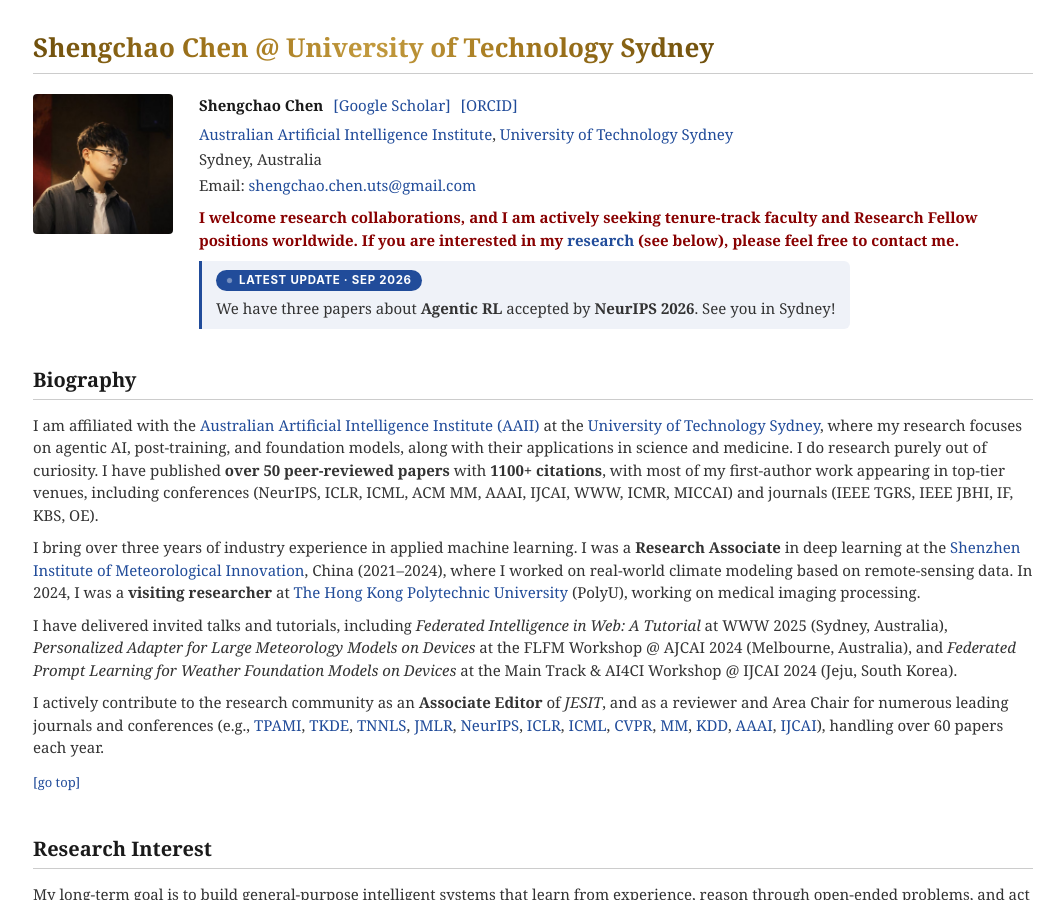
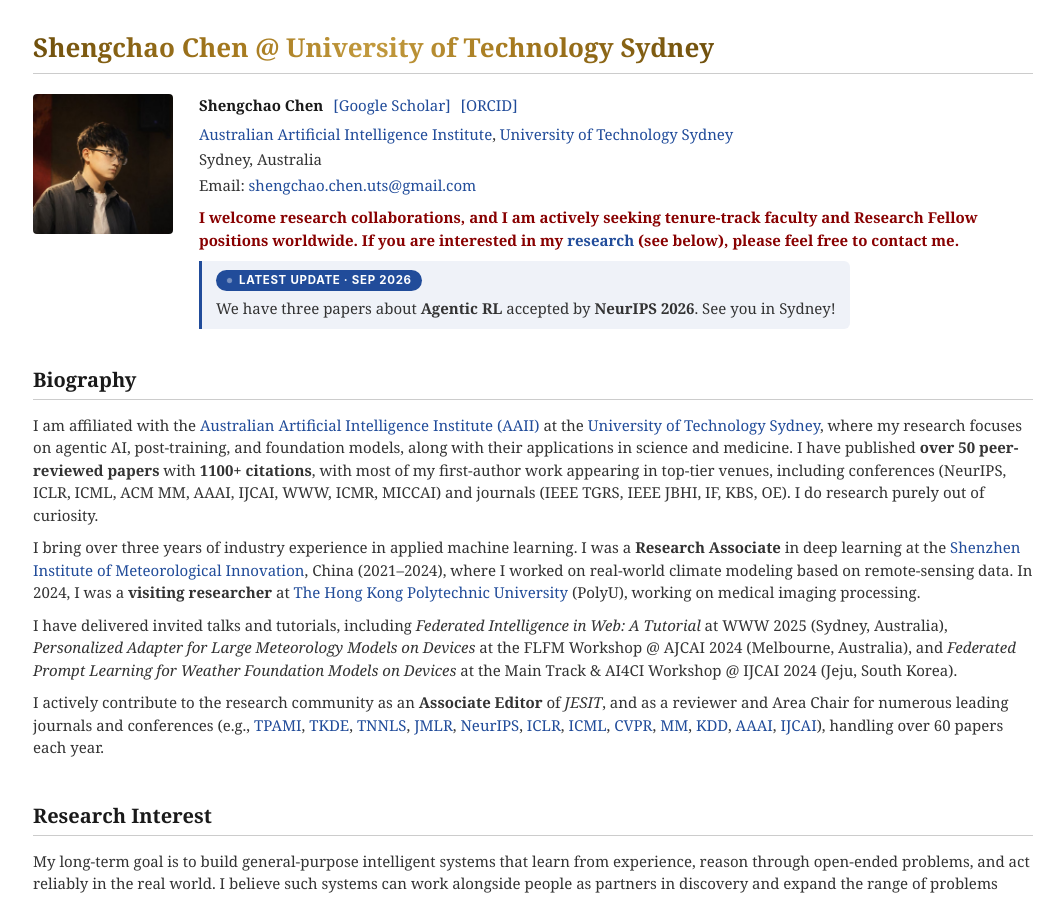
Before and after one commit to shengchaochen82/shengchaochen82.github.io, a Jekyll site: the page built from index.md, in a window 1280 px wide and 900 px high. Shown: the whole window, without its empty margins (107-1171 px from the left). Built offline with Jekyll 4.4.1, drawn with Linux system fonts in a browser that asks for light colours.

Commit message:
Content: move curiosity sentence to the end of the first biography paragraph
Co-Authored-By: Claude Opus 5.5 <noreply@anthropic.com>

```diff
--- a/_includes/classic_biography.html
+++ b/_includes/classic_biography.html
@@ -1,8 +1,7 @@
 <section class="classic-section" id="biography">
   <h1>Biography</h1>
-  <p>I am affiliated with the <a href="https://www.uts.edu.au/research/australian-artificial-intelligence-institute" target="_blank">Australian Artificial Intelligence Institute (AAII)</a> at the <a href="https://www.uts.edu.au/" target="_blank">University of Technology Sydney</a>, where my research focuses on agentic AI, post-training, and foundation models, along with their applications in science and medicine. I do research purely out of curiosity. I have published <strong>over 50 peer-reviewed papers</strong> with <strong>1100+ citations</strong>, with most of my first-author work appearing in top-tier venues, including conferences (NeurIPS, ICLR, ICML, ACM MM, AAAI, IJCAI, WWW, ICMR, MICCAI) and journals (IEEE TGRS, IEEE JBHI, IF, KBS, OE).</p>
+  <p>I am affiliated with the <a href="https://www.uts.edu.au/research/australian-artificial-intelligence-institute" target="_blank">Australian Artificial Intelligence Institute (AAII)</a> at the <a href="https://www.uts.edu.au/" target="_blank">University of Technology Sydney</a>, where my research focuses on agentic AI, post-training, and foundation models, along with their applications in science and medicine. I have published <strong>over 50 peer-reviewed papers</strong> with <strong>1100+ citations</strong>, with most of my first-author work appearing in top-tier venues, including conferences (NeurIPS, ICLR, ICML, ACM MM, AAAI, IJCAI, WWW, ICMR, MICCAI) and journals (IEEE TGRS, IEEE JBHI, IF, KBS, OE). I do research purely out of curiosity.</p>
   <p>I bring over three years of industry experience in applied machine learning. I was a <strong>Research Associate</strong> in deep learning at the <a href="https://weather.sz.gov.cn/gbamwf/zhongxingaikuang/" target="_blank">Shenzhen Institute of Meteorological Innovation</a>, China (2021–2024), where I worked on real-world climate modeling based on remote-sensing data. In 2024, I was a <strong>visiting researcher</strong> at <a href="https://www.polyu.edu.hk/" target="_blank">The Hong Kong Polytechnic University</a> (PolyU), working on medical imaging processing.</p>
   <p>I have delivered invited talks and tutorials, including <em>Federated Intelligence in Web: A Tutorial</em> at WWW 2025 (Sydney, Australia), <em>Personalized Adapter for Large Meteorology Models on Devices</em> at the FLFM Workshop @ AJCAI 2024 (Melbourne, Australia), and <em>Federated Prompt Learning for Weather Foundation Models on Devices</em> at the Main Track &amp; AI4CI Workshop @ IJCAI 2024 (Jeju, South Korea).</p>
   <p>I actively contribute to the research community as an <strong>Associate Editor</strong> of <em>JESIT</em>, and as a reviewer and Area Chair for numerous leading journals and conferences (e.g., <a href="https://ieeexplore.ieee.org/xpl/RecentIssue.jsp?punumber=34" target="_blank">TPAMI</a>, <a href="https://ieeexplore.ieee.org/xpl/RecentIssue.jsp?punumber=69" target="_blank">TKDE</a>, <a href="https://ieeexplore.ieee.org/xpl/RecentIssue.jsp?punumber=5962385" target="_blank">TNNLS</a>, <a href="https://www.jmlr.org/" target="_blank">JMLR</a>, <a href="https://neurips.cc/" target="_blank">NeurIPS</a>, <a href="https://iclr.cc/" target="_blank">ICLR</a>, <a href="https://icml.cc/" target="_blank">ICML</a>, <a href="https://cvpr.thecvf.com/" target="_blank">CVPR</a>, <a href="https://www.acmmm.org/" target="_blank">MM</a>, <a href="https://www.kdd.org/" target="_blank">KDD</a>, <a href="https://www.aaai.org/" target="_blank">AAAI</a>, <a href="https://www.ijcai.org/" target="_blank">IJCAI</a>), handling over 60 papers each year.</p>
-  <p class="classic-goto"><a href="#top">[go top]</a></p>
 </section>
```
